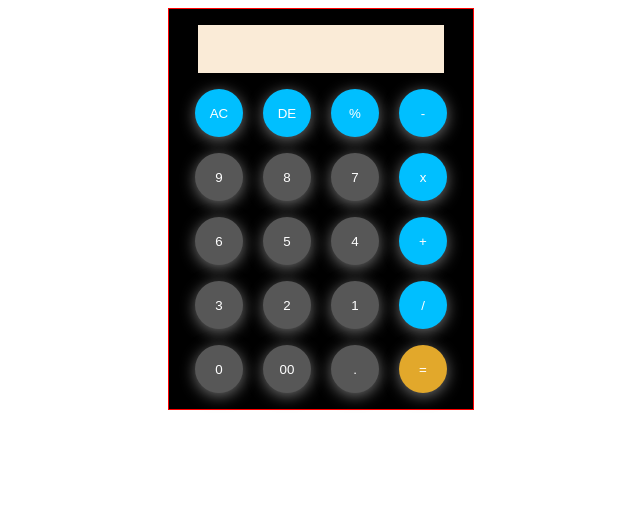
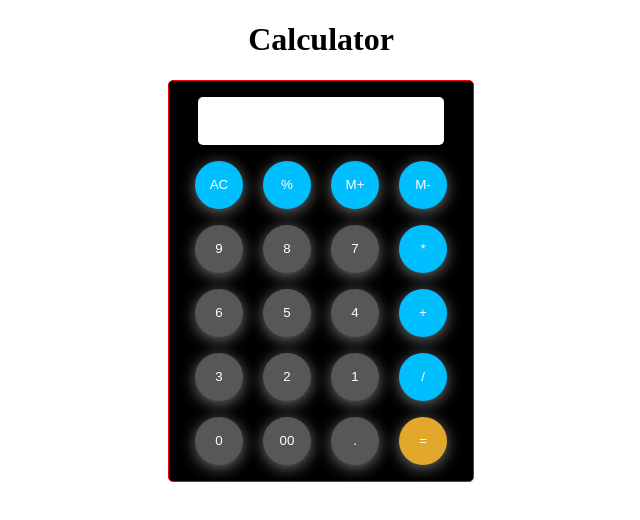
Before and after one commit to pkrverma/Calculator, a plain HTML site: page index.html in a window 1280 px wide. Shown: the whole page, without its empty margins (319-959 px from the left). Drawn offline with Linux system fonts and the light colour scheme.

Commit message:
java function

```diff
--- a/index.html
+++ b/index.html
@@ -7,41 +7,43 @@
     <title>Calculator</title>
   </head>
   <body>
+    <h1><center>Calculator</center></h1>
     <div class="outerBody">
       <div class="row">
         <input type="text">
       </div>
       <div class="row">
-        <input type="button" class="spclBtn" value="AC">
-        <input type="button" class="spclBtn" value="DE">
-        <input type="button" class="spclBtn" value="%">
-        <input type="button" class="spclBtn" value="-">
+        <button type="button" class="spclBtn button">AC</button>
+        <button type="button" class="spclBtn button">%</button>
+        <button type="button" class="spclBtn button">M+</button>
+        <button type="button" class="spclBtn button">M-</button>
       </div>
       <div class="row">
-        <input type="button" value="9">
-        <input type="button" value="8">
-        <input type="button" value="7">
-        <input type="button" class="spclBtn" value="x">
+        <button type="button" class="button">9</button>
+        <button type="button" class="button">8</button>
+        <button type="button" class="button">7</button>
+        <button type="button" class="spclBtn button">*</button>
       </div>
       <div class="row">
-        <input type="button" value="6">
-        <input type="button" value="5">
-        <input type="button" value="4">
-        <input type="button" class="spclBtn" value="+">
+        <button type="button" class="button">6</button>
+        <button type="button" class="button">5</button>
+        <button type="button" class="button">4</button>
+        <button type="button" class="spclBtn button">+</button>
       </div>
       <div class="row">
-        <input type="button" value="3">
-        <input type="button" value="2">
-        <input type="button" value="1">
-        <input type="button" class="spclBtn" value="/">
+        <button type="button" class="button">3</button>
+        <button type="button" class="button">2</button>
+        <button type="button" class="button">1</button>
+        <button type="button" class="spclBtn button">/</button>
       </div>
       <div class="row">
-        <input type="button" value="0">
-        <input type="button" value="00">
-        <input type="button" value=".">
-        <input type="button" class="spclBtnv eql" value="=">
+        <button type="button" class="button">0</button>
+        <button type="button" class="button">00</button>
+        <button type="button" class="button">.</button>
+        <button type="button" class="spclBtnv eql button">=</button>
       </div>
 
     </div>
+    <script src="script.js"></script>
   </body>
 </html>
--- /dev/null
+++ b/script.js
@@ -0,0 +1,16 @@
+let string = "";
+let buttons = document.querySelectorAll('.button');
+Array.from(buttons).forEach((button) => {
+    button.addEventListener('click', (fn) => {
+        if (fn.target.innerHTML == '=') {
+            string = eval(string);
+            document.querySelector('input').value = string;
+        } else if (fn.target.innerHTML == 'AC') {
+            string = "";
+            document.querySelector('input').value = string;
+        } else {
+            string = string + fn.target.innerHTML;
+            document.querySelector('input').value = string;
+        }
+    })
+})
--- a/style.css
+++ b/style.css
@@ -2,6 +2,7 @@
     border: 1px solid red;
     margin: auto auto;
     padding: 0.5rem;
+    border-radius: 5px;
     width: 18rem;
     background-color: rgb(0, 0, 0);
 }
@@ -14,12 +15,16 @@ input[type=text]{
     padding: 0.5rem;
     margin: 0.5rem;
     border: none;
-    background-color: antiquewhite;
+    background-color: rgb(255, 255, 255);
     width: 80%;
+    border-radius: 5px;
     height: 2rem;
+    text-align: right;
+    font-size: 2rem;
+    color: black;
 }
 
-input[type=button]{
+button{
     padding: 0.5rem;
     margin: 0.5rem;
     width: 3rem;
@@ -31,10 +36,10 @@ input[type=button]{
     box-shadow: 0.1px 3px 15px rgba(137, 137, 137, 0.815);
 }
 
-input.spclBtn{
+.spclBtn{
     background-color: rgb(0, 191, 255);
 }
 
-input.eql{
+.eql{
     background-color: rgb(226, 168, 43);
 }
```
